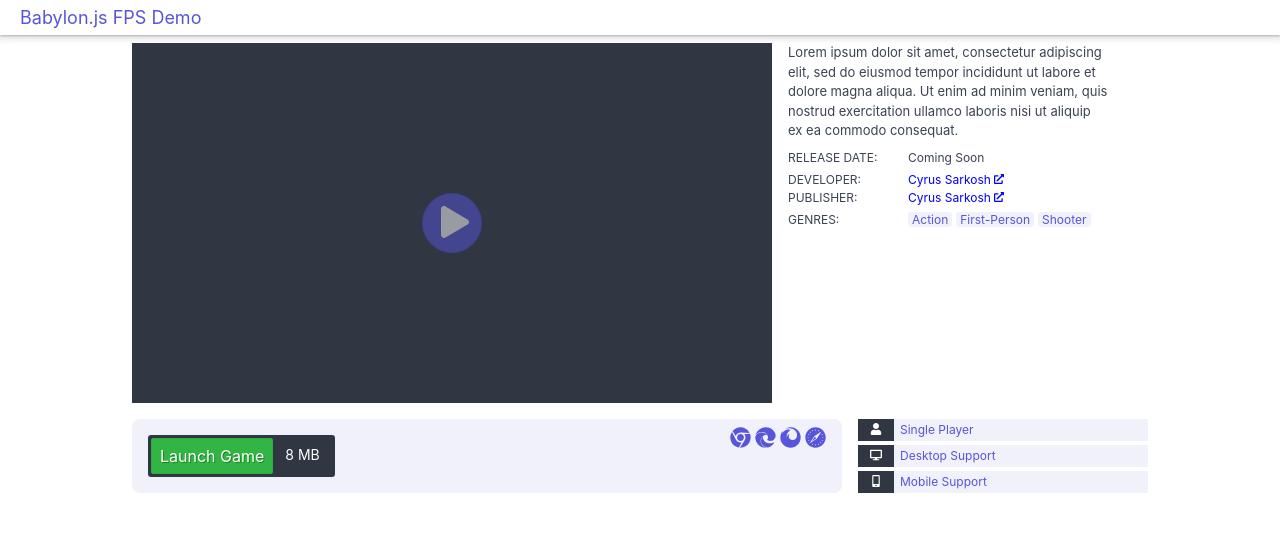
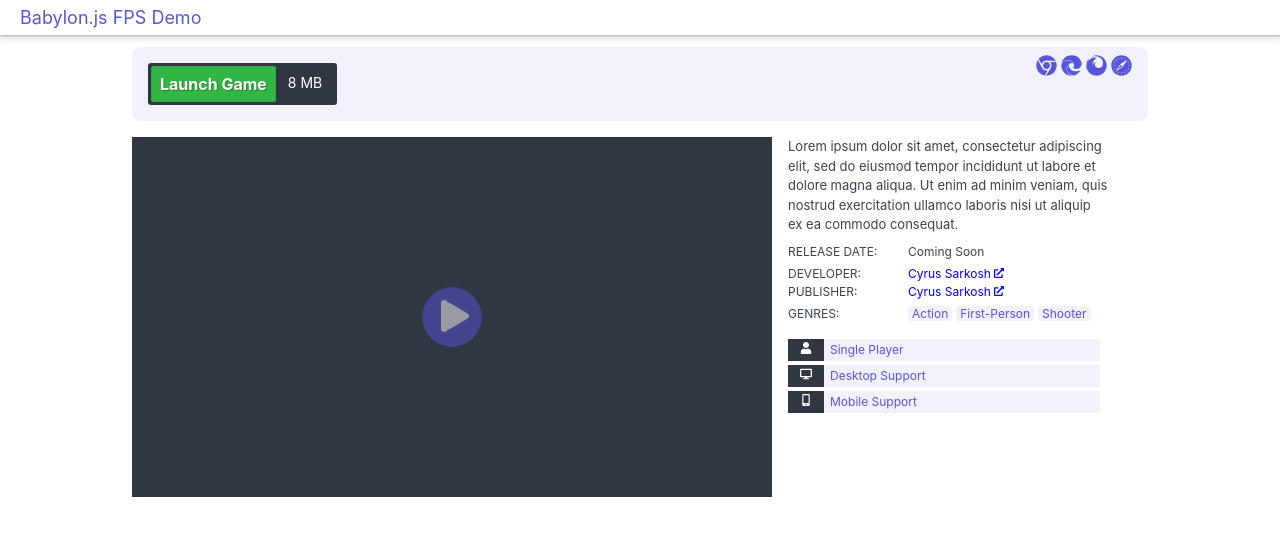
Before and after one commit to csarkosh/html5-fps, a React (Create React App) app: page / in a window 1280 px wide. Shown: the top 536 px of the page. Built offline with nearby package versions, Linux system fonts and the light colour scheme.

Commit message:
Move game launcher to top of page

```diff
--- a/src/site/App.js
+++ b/src/site/App.js
@@ -2,7 +2,6 @@
 import VideoPreviewer from "./VideoPreviewer";
 import Glance from "./Glance";
 import LauncherPanel from "./LauncherPanel";
-import Categories from "./Categories";
 import LinearProgress from './LinearProgress'
 const Game = React.lazy(() => import('./GameAdapter'))
 
@@ -58,15 +57,14 @@
                         <LinearProgress style={{ opacity: state.loading ? 1 : 0 }}/>
                     </header>
                     <div className="store-wrapper">
-                        <div className="store-group">
-                            <VideoPreviewer />
-                            <Glance />
-                        </div>
                         <div className="store-group h-safe-inset">
                             <LauncherPanel
                                 onLaunch={() => setState({ ...state, pathname: '/game', loading: true })}
                             />
-                            <Categories />
+                        </div>
+                        <div className="store-group">
+                            <VideoPreviewer />
+                            <Glance />
                         </div>
                     </div>
                 </React.Fragment>
--- a/src/site/Glance.js
+++ b/src/site/Glance.js
@@ -1,5 +1,6 @@
 import React from 'react'
 import {FaExternalLinkAlt} from "react-icons/fa";
+import Categories from "./Categories";
 
 function Glance() {
     return (
@@ -32,6 +33,7 @@
                         <span className="glace-genre bg-secondary text-primary">Shooter</span>
                     </div>
                 </div>
+                <Categories />
             </div>
         </div>
     )
--- a/src/site/LauncherPanel.scss
+++ b/src/site/LauncherPanel.scss
@@ -2,6 +2,7 @@
   border-radius: 8px;
   flex-grow: 1;
   font-size: 21px;
+  margin-top: 12px;
   padding: 16px;
   position: relative;
   width: 350px;
--- a/src/site/index.scss
+++ b/src/site/index.scss
@@ -199,7 +199,8 @@
   font-size: 12px;
   gap: 4px 0;
   grid-template-columns: 36px 1fr;
-  width: 290px;
+  margin-top: 16px;
+  width: calc(100% - 8px);
   & svg {
     vertical-align: middle;
   }
--- a/src/site/spectre.overrides.scss
+++ b/src/site/spectre.overrides.scss
@@ -32,3 +32,7 @@
     padding-left: 4px;
     padding-right: 4px;
 }
+
+.btn.btn-success {
+    font-weight: 700;
+}
```
